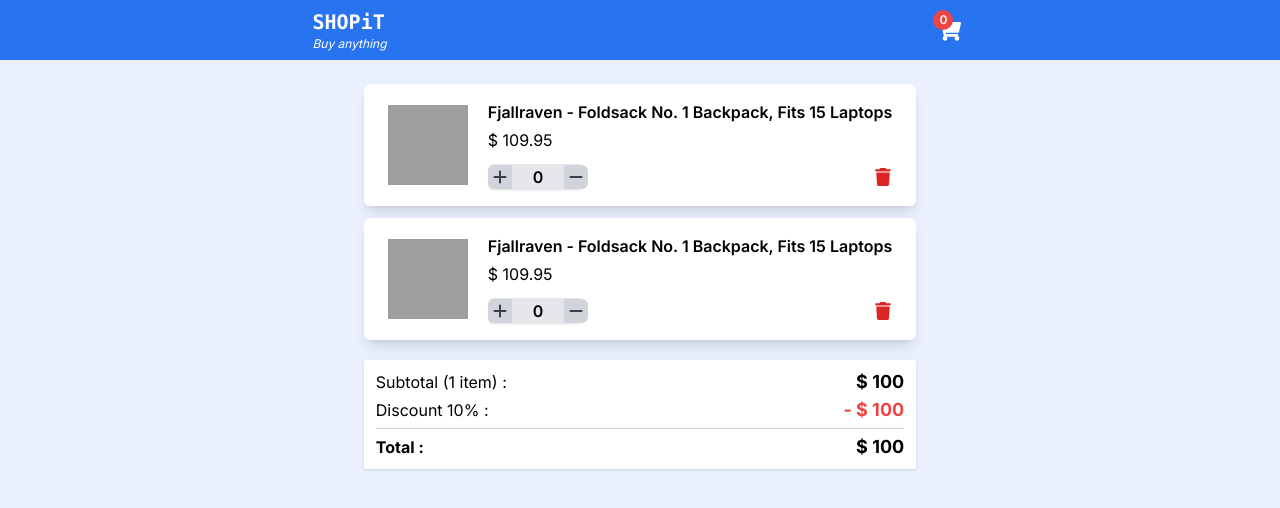
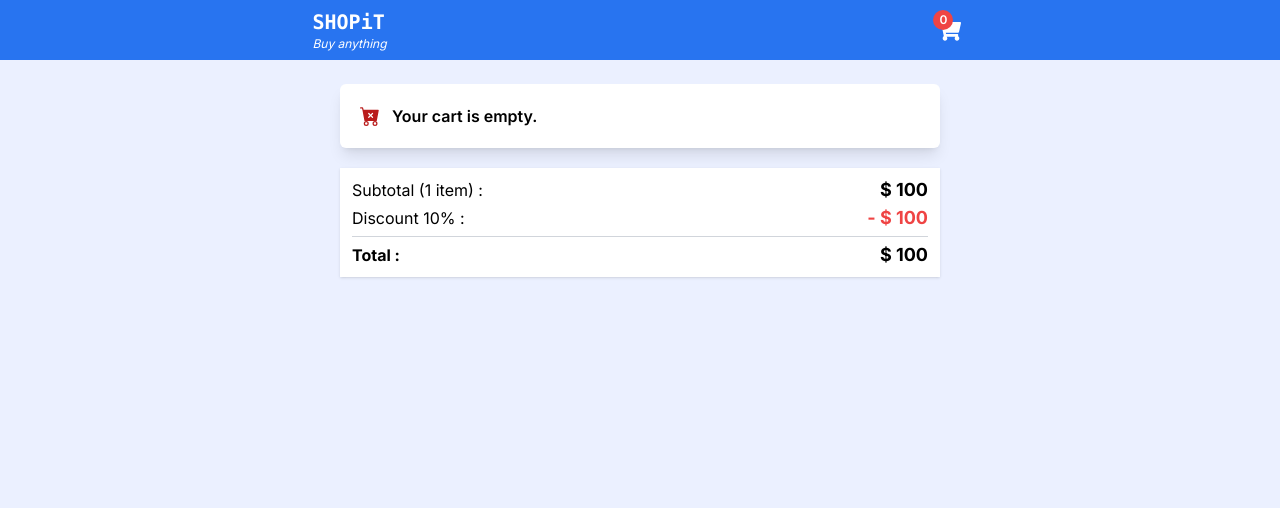
Before and after one commit to Atifsid/Shopit, a Next.js app: page /cart in a window 1280 px wide. Shown: the top 508 px of the page. Built offline with nearby package versions, Linux system fonts and the light colour scheme; grey boxes are pictures that could not be loaded.

Commit message:
chore: use redux for centralized state management

```diff
--- a/app/(root)/cart/page.tsx
+++ b/app/(root)/cart/page.tsx
@@ -1,25 +1,19 @@
+"use client";
+
+import { RootState } from '@/app/lib/store';
 import CartItem from '@/components/CartItem';
 import Divider from '@/components/Divider';
+import EmptyCart from '@/components/EmptyCart';
 import React from 'react'
+import { useSelector } from 'react-redux';
 
 const Cart = () => {
-    const product = {
-        id: 1,
-        title: "Fjallraven - Foldsack No. 1 Backpack, Fits 15 Laptops",
-        price: 109.95,
-        description:
-            "Your perfect pack for everyday use and walks in the forest. Stash your laptop (up to 15 inches) in the padded sleeve, your everyday",
-        category: "men's clothing",
-        image: "https://fakestoreapi.com/img/81fPKd-2AYL._AC_SL1500_.jpg",
-        rating: {
-            rate: 3.9,
-            count: 120,
-        },
-    };
+    const cartState = useSelector((state: RootState) => state.cart);
+
     return (
         <section className='flex justify-center'>
-            <div className='flex-col my-3'>
-                {[1, 2].map(_ => <CartItem {...product} />)}
+            <div className='flex-col my-3 md:w-[50%] max-lg:w-[80%] max-md:w-[100%]'>
+                {cartState.cartItems.length == 0 && <EmptyCart />}
                 <div className='m-5 bg-white shadow px-3 py-2'>
                     <div className='center'>
                         <span className='text-base'>{`Subtotal (1 item) :`}</span>
@@ -35,6 +29,11 @@
                         <span className='text-lg font-bold'>{`$ 100`}</span>
                     </div>
                 </div>
+                {cartState.cartItems.length > 0 && cartState.cartItems.map(cartItem =>
+                    <React.Fragment key={cartItem.id}>
+                        <CartItem {...cartItem} />
+                    </React.Fragment>
+                )}
             </div>
         </section>
     )
--- a/app/globals.css
+++ b/app/globals.css
@@ -13,10 +13,6 @@
 }
 
 @layer utilities {
-  .center-content {
-    @apply flex justify-between;
-  }
-
   .card {
     @apply rounded-md overflow-hidden shadow-lg bg-white
   }
--- a/app/layout.tsx
+++ b/app/layout.tsx
@@ -2,7 +2,7 @@
 import { Inter } from "next/font/google";
 import "./globals.css";
 import Header from "@/components/Header";
-
+import { Providers } from './lib/provider';
 const inter = Inter({ subsets: ["latin"] });
 
 export const metadata: Metadata = {
@@ -18,8 +18,10 @@
   return (
     <html lang="en">
       <body className={inter.className}>
-        <Header />
-        {children}
+        <Providers>
+          <Header />
+          {children}
+        </Providers>
       </body>
     </html>
   );
--- /dev/null
+++ b/app/lib/features/cart/cartSlice.ts
@@ -0,0 +1,59 @@
+"use client";
+
+import { CartProduct } from "@/types";
+import { createSlice } from "@reduxjs/toolkit";
+
+export interface CartState {
+    cartSize: number;
+    cartItems: CartProduct[]
+}
+
+const initialState: CartState = {
+    cartSize: 0,
+    cartItems: []
+}
+
+export const counterSlice = createSlice({
+    name: 'cart',
+    initialState,
+    reducers: {
+        addProductToCart: (state, action) => {
+            const cartProductIdx = state.cartItems.findIndex(item => item.id === action.payload.id);
+            if (cartProductIdx === -1) {
+                state.cartItems.push({
+                    ...action.payload,
+                    quantity: 1
+                });
+                state.cartSize += 1;
+            } else {
+                const cartItem = state.cartItems[cartProductIdx];
+                state.cartItems[cartProductIdx].quantity! += 1;
+                state.cartItems.splice(cartProductIdx, 1, cartItem);
+            }
+            state.cartSize = state.cartItems.length;
+        },
+        removeProductFromCart: (state, action) => {
+            const cartProductIdx = state.cartItems.findIndex(item => item.id === action.payload.id);
+            if (cartProductIdx != -1) {
+                state.cartItems.splice(cartProductIdx, 1);
+            }
+            state.cartSize = state.cartItems.length;
+        },
+        decreaseQuantity: (state, action) => {
+            const cartProductIdx = state.cartItems.findIndex(item => item.id === action.payload.id);
+            if (cartProductIdx != -1) {
+                const cartItem = state.cartItems[cartProductIdx];
+                if (cartItem.quantity! === 1) {
+                    state.cartItems.splice(cartProductIdx, 1);
+                } else {
+                    cartItem.quantity! -= 1;
+                    state.cartItems.splice(cartProductIdx, 1, cartItem);
+                }
+            }
+            state.cartSize = state.cartItems.length;
+        }
+    }
+})
+
+export const { addProductToCart, removeProductFromCart, decreaseQuantity } = counterSlice.actions;
+export default counterSlice.reducer;
--- /dev/null
+++ b/app/lib/provider.tsx
@@ -0,0 +1,12 @@
+"use client";
+
+import { Provider } from "react-redux";
+import { store } from './store';
+
+export function Providers({ children }: any) {
+    return (
+        <Provider store={store}>
+            {children}
+        </Provider>
+    )
+}
--- /dev/null
+++ b/app/lib/store.ts
@@ -0,0 +1,13 @@
+"use client";
+
+import { configureStore } from '@reduxjs/toolkit';
+import cartReducer from './features/cart/cartSlice';
+
+export const store = configureStore({
+    reducer: {
+        cart: cartReducer
+    }
+})
+
+export type RootState = ReturnType<typeof store.getState>;
+export type AppDispatch = typeof store.dispatch;
--- a/components/CartItem.tsx
+++ b/components/CartItem.tsx
@@ -2,33 +2,37 @@
 import Image from "next/image";
 import { FaPlus, FaMinus, FaTrash } from "react-icons/fa6";
 import { CartProduct } from '@/types';
+import { useDispatch } from 'react-redux';
+import { removeProductFromCart, decreaseQuantity, addProductToCart } from '@/app/lib/features/cart/cartSlice';
 
-const CartItem = ({ image, title, price }: CartProduct) => {
+const CartItem = (props: CartProduct) => {
+    const dispatch = useDispatch();
+
     return (
         <div className='card mx-5 my-3 px-6 py-4'>
-            <div className='flex justify-center items-center gap-5'>
+            <div className='flex justify-between items-center gap-5'>
                 <Image
-                    src={image!}
-                    alt={title!}
+                    src={props.image!}
+                    alt={props.title!}
                     height={80}
                     width={80}
                     objectFit="cover"
                     className="aspect-square"
                 />
                 <div className='flex flex-col gap-1'>
-                    <p className='text-base font-semibold'>{title}</p>
-                    <p className='text-base'>{`$ ${price}`}</p>
-                    <div className='flex items-center justify-between mt-2'>
-                        <div className='flex items-center gap-5 bg-gray-200 shadow-sm rounded-md max-w-24'>
-                            <button className='bg-gray-300 p-1 rounded-tl-md rounded-bl-md'>
+                    <p className='text-base font-semibold text-end'>{props.title}</p>
+                    <p className='text-base text-end'>{`$ ${props.price}`}</p>
+                    <div className='flex items-center justify-end gap-5 mt-2'>
+                        <div className='flex items-center gap-5 bg-gray-200 shadow-sm rounded-md'>
+                            <button onClick={() => dispatch(addProductToCart(props))} className='bg-gray-300 p-1 rounded-tl-md rounded-bl-md'>
                                 <FaPlus className='text-gray-700' />
                             </button>
-                            <span className='font-semibold text-base border bottom-2 cursor-default'>0</span>
-                            <button className='bg-gray-300 p-1 rounded-tr-md rounded-br-md'>
+                            <span className='font-semibold text-base border bottom-2 cursor-default'>{props.quantity}</span>
+                            <button onClick={() => dispatch(decreaseQuantity(props))} className='bg-gray-300 p-1 rounded-tr-md rounded-br-md'>
                                 <FaMinus className='text-gray-700' />
                             </button>
                         </div>
-                        <FaTrash className='text-red-600 text-lg cursor-pointer' />
+                        <FaTrash onClick={() => dispatch(removeProductFromCart(props))} className='text-red-600 text-lg text-end cursor-pointer' />
                     </div>
                 </div>
             </div>
--- /dev/null
+++ b/components/EmptyCart.tsx
@@ -0,0 +1,13 @@
+import React from 'react'
+import { BsCartXFill } from "react-icons/bs";
+
+const EmptyCart = () => {
+    return (
+        <div className='card mx-5 my-3 p-5 flex items-center gap-3'>
+            <BsCartXFill className='text-red-700 text-xl' />
+            <span className='text-center font-semibold'>Your cart is empty.</span>
+        </div>
+    )
+}
+
+export default EmptyCart
--- a/components/GridItem.tsx
+++ b/components/GridItem.tsx
@@ -1,9 +1,15 @@
+"use client";
+
 import React from "react";
 import Image from "next/image";
 import { Product } from "@/types";
 import { FaCartPlus } from "react-icons/fa";
+import { useDispatch } from "react-redux";
+import { addProductToCart } from "@/app/lib/features/cart/cartSlice";
 
 const GridItem = (props: Product) => {
+  const dispatch = useDispatch();
+
   return (
     <div className="m-5 card max-w-sm">
       <div className="relative">
@@ -15,7 +21,7 @@
           objectFit="cover"
           className="aspect-square w-full p-5"
         />
-        <button className="bg-primary p-2 rounded-full absolute top-3 right-3">
+        <button onClick={() => dispatch(addProductToCart({ ...props }))} className="bg-primary p-2 rounded-full absolute top-3 right-3">
           <FaCartPlus className="text-lg text-white" />
         </button>
       </div>
--- a/components/Header.tsx
+++ b/components/Header.tsx
@@ -1,7 +1,12 @@
+"use client";
+import { RootState } from "@/app/lib/store";
 import Link from "next/link";
 import { FaShoppingCart } from "react-icons/fa";
+import { useSelector } from "react-redux";
 
 const Header = () => {
+  const count = useSelector((state: RootState) => state.cart.cartSize);
+
   return (
     <header className="flex flex-row items-center justify-between sm:justify-around py-1 bg-primary px-10">
       <Link href={"/"} className="cursor-pointer">
@@ -14,7 +19,7 @@
         <FaShoppingCart className="text-white text-2xl" />
         <span className="absolute inset-0 object-right-top -mr-6">
           <div className="inline-flex items-center px-1.5 py-0.5 rounded-full text-xs font-semibold bg-red-500 text-white">
-            0
+            {count}
           </div>
         </span>
       </Link>
--- a/package.json
+++ b/package.json
@@ -9,10 +9,12 @@
     "lint": "next lint"
   },
   "dependencies": {
+    "@reduxjs/toolkit": "^2.2.7",
     "next": "14.2.5",
     "react": "^18",
     "react-dom": "^18",
-    "react-icons": "^5.3.0"
+    "react-icons": "^5.3.0",
+    "react-redux": "^9.1.2"
   },
   "devDependencies": {
     "@types/node": "^20",
--- a/types/index.ts
+++ b/types/index.ts
@@ -18,5 +18,5 @@
   title?: string;
   price?: number;
   image?: string;
-  quanity?: number
+  quantity?: number
 }
```
Also changed, not shown: 1 other file (tests, documents, lock files or other folders).
